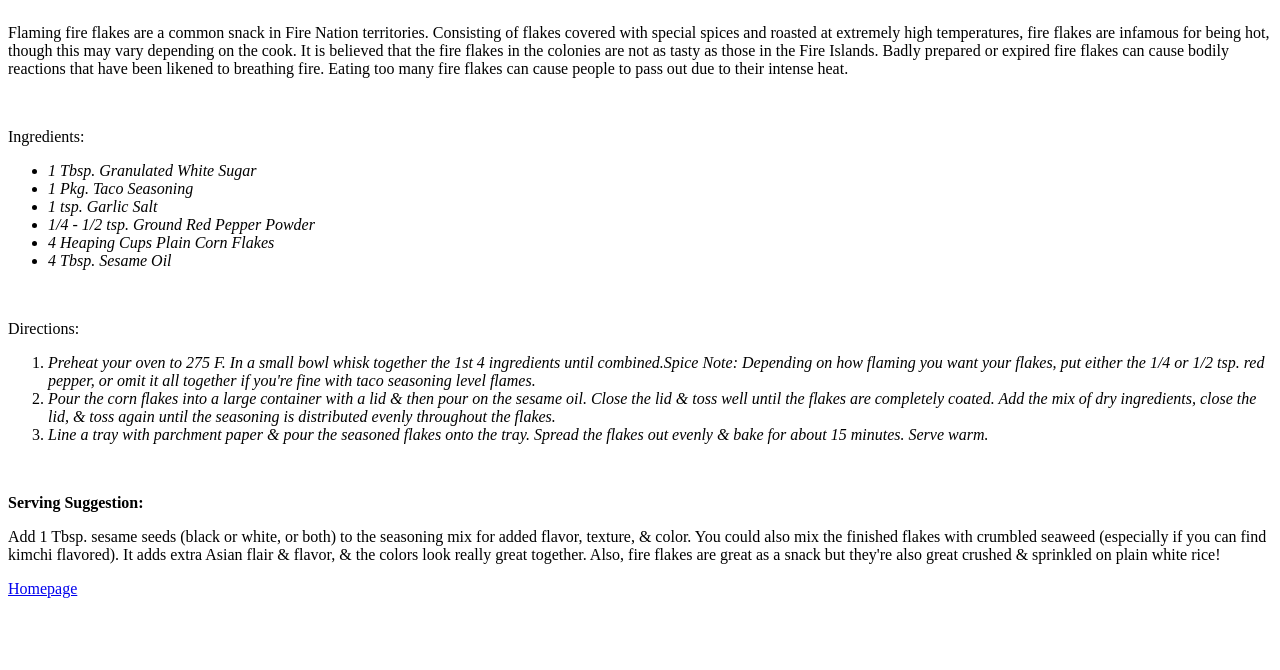
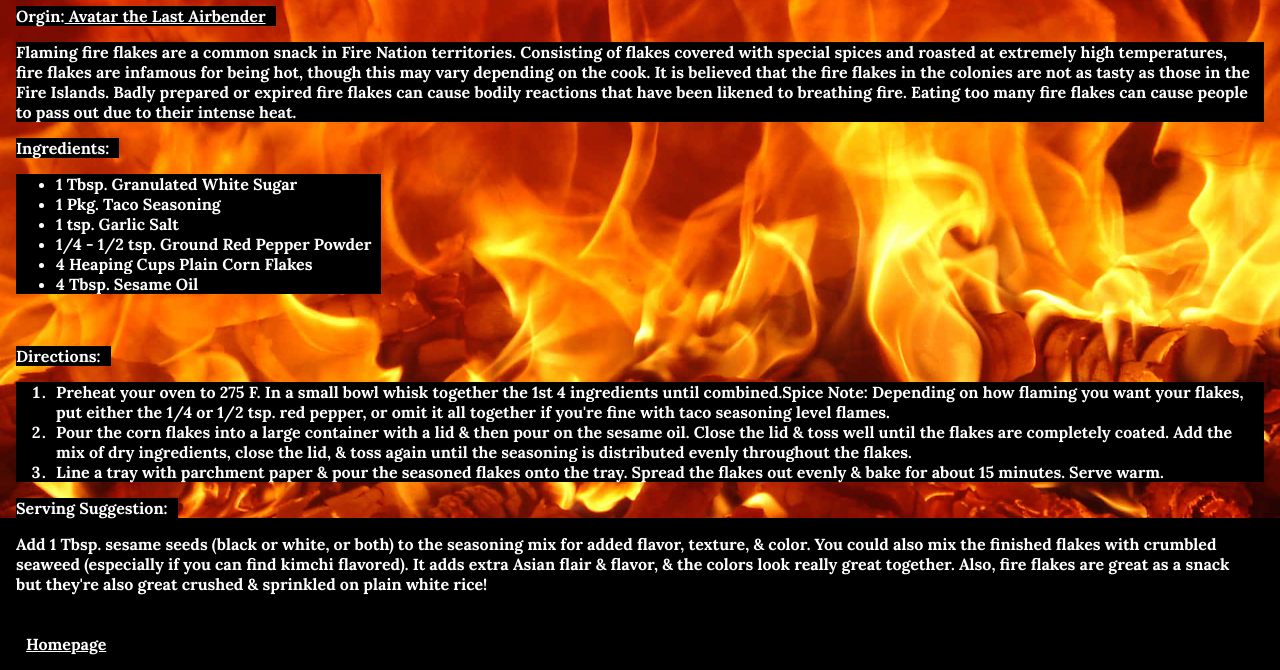
Before and after one commit to pikefish-1/recipe-project-top, a plain HTML site: page recipes/fire-flakes.html in a window 1280 px wide. Shown: the part 434-1104 px from the top of the page. Before the commit the page ends 1040 px from the top, so only its background shows below. Drawn offline with Linux system fonts and the light colour scheme.

Commit message:
added cosmetics to homepage&fire-flakes;organized code

```diff
--- /dev/null
+++ b/css/fire-flakes.css
@@ -0,0 +1,49 @@
+/*FILE FOR FIRE-FLAKES*/
+
+body {                                                 /*BACKGROUND IMG*/
+ background-image: url(../imgs/fire-background.jpg); /*had to input the ".." manually to start from parent directory */
+ height: 100 ;
+ width: 100 ;
+ background-size: 100%;
+ background-position: center;
+ background-repeat: no-repeat;
+ margin: 0;
+}
+
+* {                                                    /*fonts, colors */
+    color: rgb(255, 255, 255);
+    background-color: black; /* need to find a way to wrap the background color without 'display: inline-block'*/ /* I used divs!*/
+
+    /*sets font*/
+    font-family: "Lora", serif;
+    font-optical-sizing: auto;
+    font-weight: 700;
+    font-style: normal;
+
+}
+
+div {                                                  /*MAIN CONTENT*/
+    height: fit-content;
+    width:fit-content;
+    margin: 1em;
+    padding-right: 10px;
+
+}
+
+.homebutton {                                          /* BOTH HOME BUTTON*/
+   height: fit-content;
+   width: fit-content;
+   margin: 1em;
+   padding: 10px;
+}
+
+.top {                                                 /* TOP HOME BUTTON*/
+   position: relative;
+   top: 1em;
+}
+
+.bottom {                                              /* BOTTOM HOME BUTTON*/
+   position: relative;
+   bottom: 1em;
+
+}
--- a/css/styles.css
+++ b/css/styles.css
@@ -1,6 +1,12 @@
 /* file for home page*/
 
-* {                                                                      /*sets font */
+body {                                                                  /*BACKGROUND IMG*/
+    background-image: url(../imgs/homepage-cooking.jpg);
+    background-repeat: no-repeat;
+    background-size: cover;
+}
+
+* {                                                                     /*sets font */
     font-family: "Lora", serif;
     font-optical-sizing: auto;
     font-weight: 700;
@@ -8,26 +14,23 @@
 
 }
 
-body, .recipe-link {                                                     /* sets background color for webpage (body) and recipie pics*/
-    background-color: rgb(236, 132, 196);
-}
-
-
-.recipe-link, {                                                         /*gives seperation for recipe links*/
-    padding:1em;
-    display: inline-block;
-    margin-bottom: 1em;
+.recipe-link, .button {                                                 /*gives seperation for recipe links*/
+    display:inline-block;
+    background-color: blanchedalmond;
+    padding: 3px;
+    border:5px;
+    margin:5px
 
 }
 
 #title, .topic {                                                        /*sets the title of the page and the main topics text styles*/
-    background-color: rgb(10, 10, 10);
-    color: white;
+    background-color: blanchedalmond;
+    color: rgb(0, 0, 0);
     display: inline-block;
+    padding-right: 10px;
+    padding-left: 10px;
 
 }
-
-
 
 div.image-posit {                                                       /*sets img position*/
     position: relative;
@@ -36,8 +39,7 @@ div.image-posit {                                                       /*sets i
 
 }
 
-
-.kid, .walter {                                                            /*makes img border*/
+.kid, .walter {                                                        /*makes img border*/
     display: inline-block;
     border: 5px solid black;
 }
--- a/recipes/fire-flakes.html
+++ b/recipes/fire-flakes.html
@@ -1,20 +1,40 @@
 <!DOCTYPE html>
 <html lang="en">
 <head>
+    <link rel="stylesheet" href="../css/fire-flakes.css">
     <meta charset="UTF-8">
     <meta name="viewport" content="width=device-width, initial-scale=1.0">
+    <!--font-->
+    <link rel="preconnect" href="https://fonts.googleapis.com">
+    <link rel="preconnect" href="https://fonts.gstatic.com" crossorigin>
+    <link href="https://fonts.googleapis.com/css2?family=Lora:ital,wght@0,400..700;1,400..700&display=swap" rel="stylesheet">
+    <!--font-->
     <title>Flaming Fire Flakes</title>
-    <a href="../index.html">Homepage</a>
+    <a href="../index.html" class="top homebutton">Homepage</a>
+<br>
 <br> <!--this break puts the homepage button above the img-->
-    <img src="../imgs/fire-flakes.jpg" alt="Corn flakes covered in various spices."> <a href="https://www.fiction-food.com/2013/11/flaming-fire-flakes-from-avatar-last.html?m=1" target="_blank" rel=" noopener noreferrer"><small>Photo from Fiction-Food Cafe</small></a>
+    <img src="../imgs/fire-flakes.jpg" alt="Corn flakes covered in various spices." style="margin: 1em;"; > <a href="https://www.fiction-food.com/2013/11/flaming-fire-flakes-from-avatar-last.html?m=1" target="_blank" rel=" noopener noreferrer"><small>Photo from Fiction-Food Cafe</small></a>
 </head>
+
 <body>
+
+    <div>
     <h1>Flaming Fire Flakes</h1>
+    </div>
+
+    <div>
     <p><b>Orgin:</b><a href="https://avatar.fandom.com/wiki/Avatar:_The_Last_Airbender" target="_blank" rel=" noopener noreferrer"> Avatar the Last Airbender</p></a>
-<br>
+    </div>
+
+    <div>
         <p>Flaming fire flakes are a common snack in Fire Nation territories. Consisting of flakes covered with special spices and roasted at extremely high temperatures, fire flakes are infamous for being hot, though this may vary depending on the cook. It is believed that the fire flakes in the colonies are not as tasty as those in the Fire Islands. Badly prepared or expired fire flakes can cause bodily reactions that have been likened to breathing fire. Eating too many fire flakes can cause people to pass out due to their intense heat.</p>
-<br>
+    </div>
+
+    <div>
         <p>Ingredients:</p>
+    </div>
+
+    <div>
         <ul>
             <li><i>1 Tbsp. Granulated White Sugar</i></li>
             <li><i>1 Pkg. Taco Seasoning</i></li>
@@ -23,17 +43,32 @@
             <li><i>4 Heaping Cups Plain Corn Flakes</i></li>
             <li><i>4 Tbsp. Sesame Oil</i></li>
         </ul>
+
+    </div>
+
     <br>
-    <P>Directions:</P>
+
+    <div>
+            <span>Directions:</span> <!--span instead of <p></p> fixes background color overflow-->
+    </div>
+
+    <div>
         <ol>
             <li><i>Preheat your oven to 275 F. In a small bowl whisk together the 1st 4 ingredients until combined.Spice Note: Depending on how flaming you want your flakes, put either the 1/4 or 1/2 tsp. red pepper, or omit it all together if you're fine with taco seasoning level flames.</i></li>
             <li><i>Pour the corn flakes into a large container with a lid & then pour on the sesame oil. Close the lid & toss well until the flakes are completely coated. Add the mix of dry ingredients, close the lid, & toss again until the seasoning is distributed evenly throughout the flakes.</i></li>
             <li><i>Line a tray with parchment paper & pour the seasoned flakes onto the tray. Spread the flakes out evenly & bake for about 15 minutes. Serve warm.</i></li>
         </ol>
+    </div>
+
+    <div>
+        <p><b>Serving Suggestion:</b></p>
+    </div>
+
+    <div>
+        <p>Add 1 Tbsp. sesame seeds (black or white, or both) to the seasoning mix for added flavor, texture, & color. You could also mix the finished flakes with crumbled seaweed (especially if you can find kimchi flavored). It adds extra Asian flair & flavor, & the colors look really great together. Also, fire flakes are great as a snack but they're also great crushed & sprinkled on plain white rice!</p>
+    </div>
 <br>
-    <p><b>Serving Suggestion:</b></p>
-    <p>Add 1 Tbsp. sesame seeds (black or white, or both) to the seasoning mix for added flavor, texture, & color. You could also mix the finished flakes with crumbled seaweed (especially if you can find kimchi flavored). It adds extra Asian flair & flavor, & the colors look really great together. Also, fire flakes are great as a snack but they're also great crushed & sprinkled on plain white rice!</p>
-
-    <a href="../index.html">Homepage</a>
+<br>  <!--Needed to make background fit-->
+        <a href="../index.html" class="bottom homebutton">Homepage</a>
 </body>
 </html>
```
Also changed, not shown: index.html (+24 -15 lines), imgs/fire-background.jpg (added), imgs/homepage-cooking.jpg (added). Lines whose indentation alone changed are shown as unchanged.
